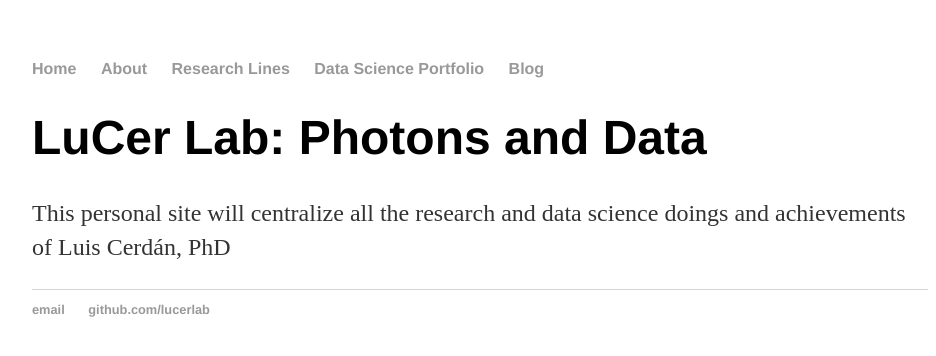
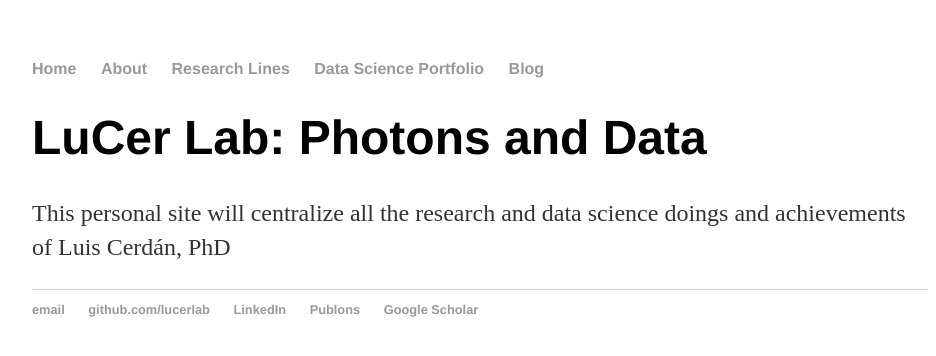
Before and after one commit to lucerlab/lucerlab.github.io, a Jekyll site: the page built from index.html, in a window 1280 px wide. Shown: the top 356 px of the page, without its empty margins (160-1096 px from the left). Built offline with Jekyll 4.4.1, drawn with Linux system fonts in a browser that asks for light colours.

Commit message:
Update default.html

```diff
--- a/_layouts/default.html
+++ b/_layouts/default.html
@@ -24,6 +24,9 @@
     		<ul>
         		<li><a href="mailto:lcerdanphd@gmail.com">email</a></li>
         		<li><a href="https://github.com/lucerlab">github.com/lucerlab</a></li>
+			<li><a href="https://www.linkedin.com/in/luis-cerd%C3%A1n-phd-709a271b0/">LinkedIn</a></li>
+			<li><a href="https://publons.com/researcher/2785151/luis-cerdan-phd/">Publons</a></li>
+			<li><a href="https://scholar.google.es/citations?user=UZSx1TwAAAAJ&hl=es">Google Scholar</a></li>
 			</ul>
 		</footer>
 	</body>
```
